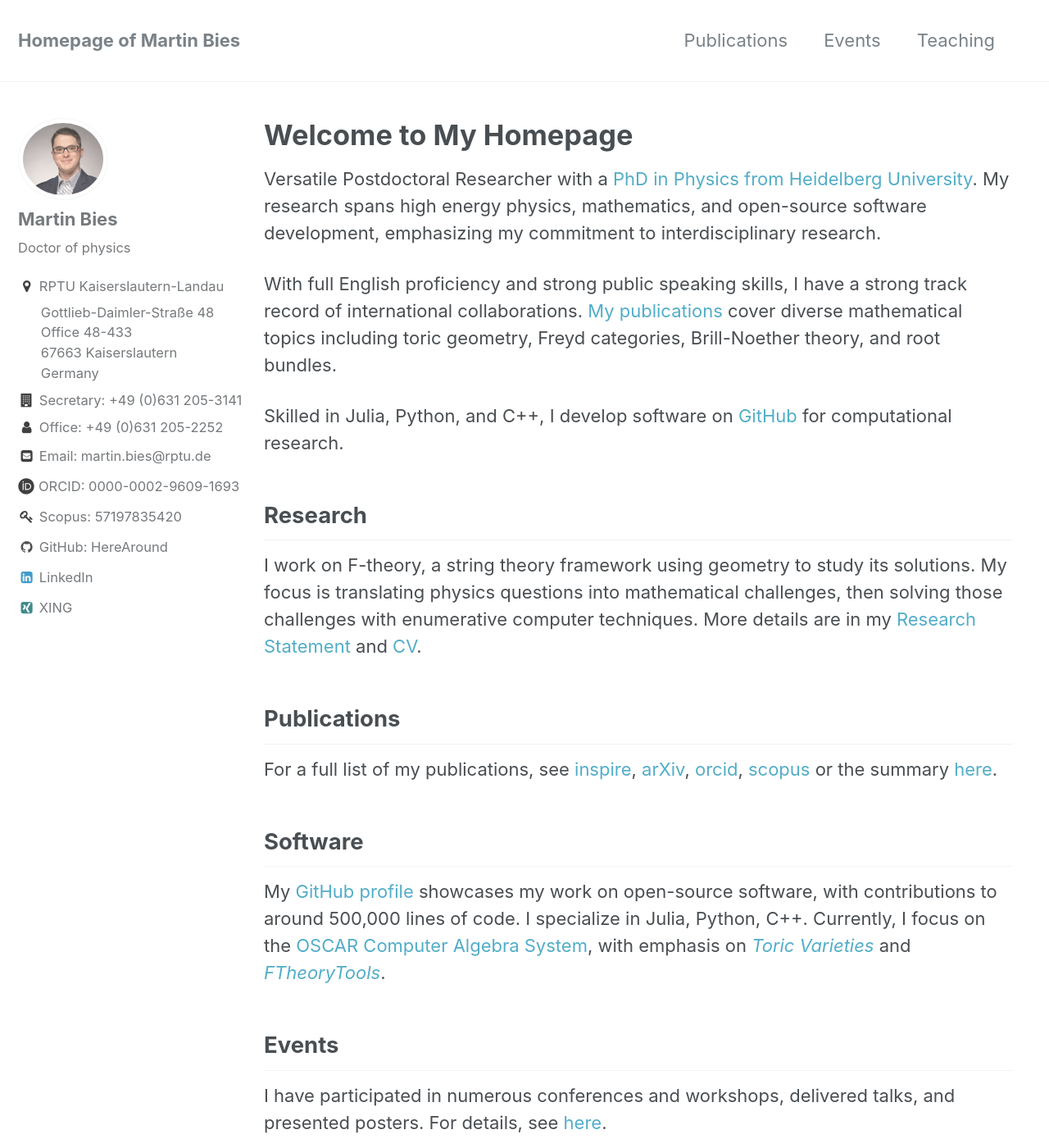
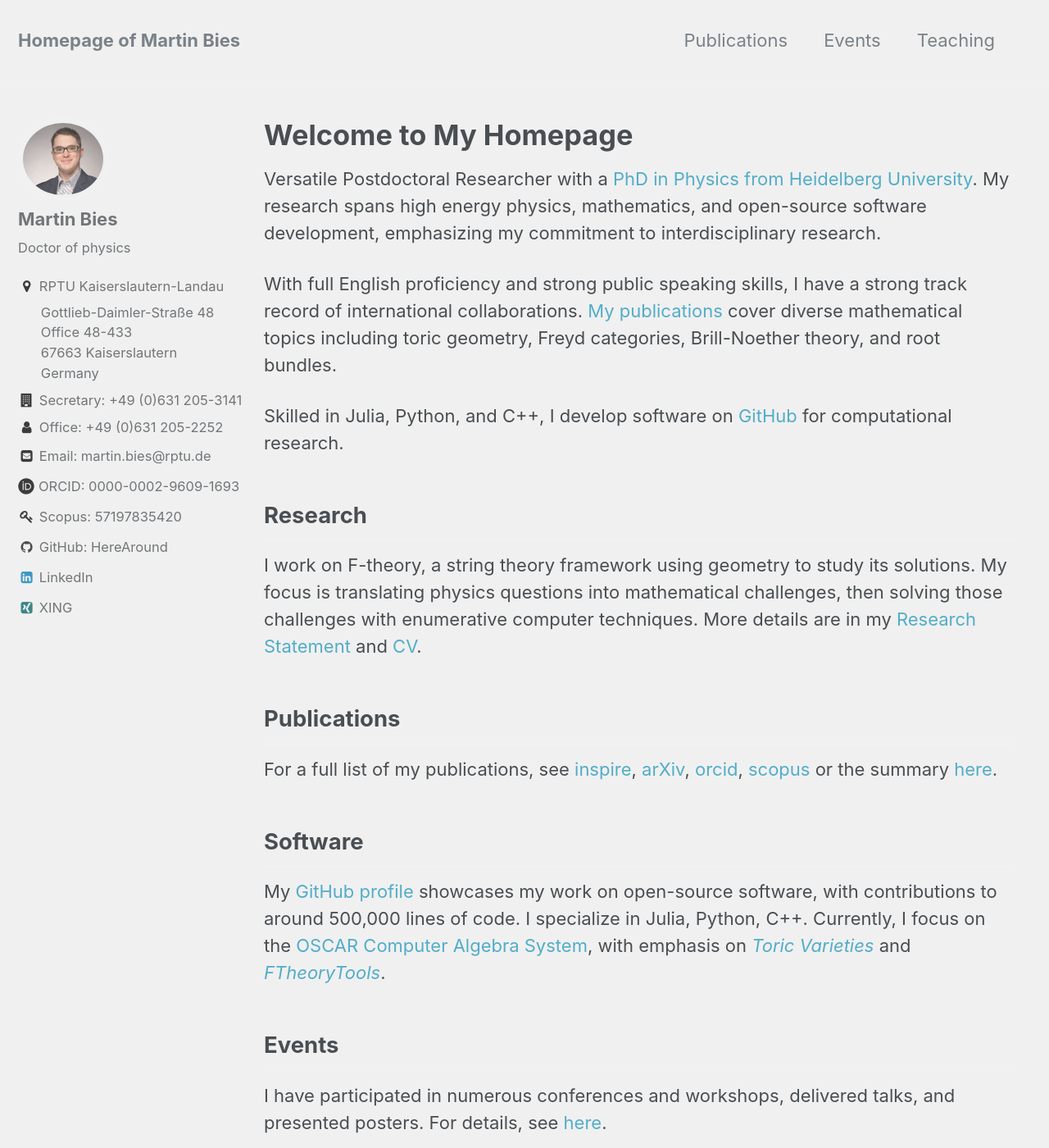
Before and after one commit to MartinBies/MartinBies.github.io, a Jekyll site: the page built from index.md, in a window 1280 px wide and 1400 px high. Shown: the whole window at 82% size. Built offline with Jekyll 4.4.1, drawn with Linux system fonts in a browser that asks for light colours.

Commit message:
Set a background color

```diff
--- a/_sass/minimal-mistakes/_base.scss
+++ b/_sass/minimal-mistakes/_base.scss
@@ -9,6 +9,7 @@ html {
 }
 
 body {
+  background-color: $background-color;
   margin: 0;
   padding: 0;
   color: $text-color;
--- a/_sass/minimal-mistakes/_variables.scss
+++ b/_sass/minimal-mistakes/_variables.scss
@@ -54,7 +54,7 @@ $light-gray                 : mix(#fff, $gray, 50%) !default;
 $lighter-gray               : mix(#fff, $gray, 90%) !default;
 
 $body-color                 : #fff !default;
-$background-color           : #fff !default;
+$background-color           : #f0f0f0 !default;  /* Light gray background */
 $code-background-color      : #fafafa !default;
 $code-background-color-dark : $light-gray !default;
 $text-color                 : $dark-gray !default;
```
